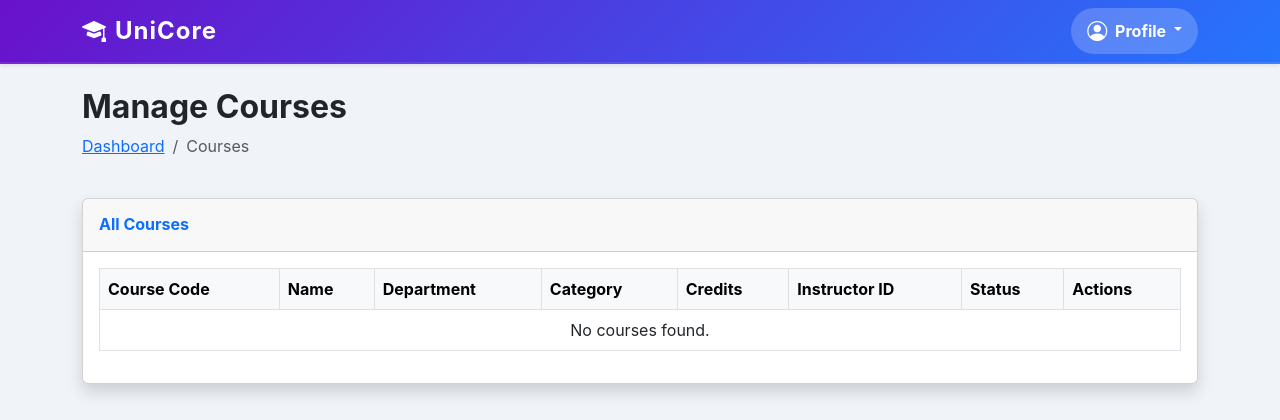
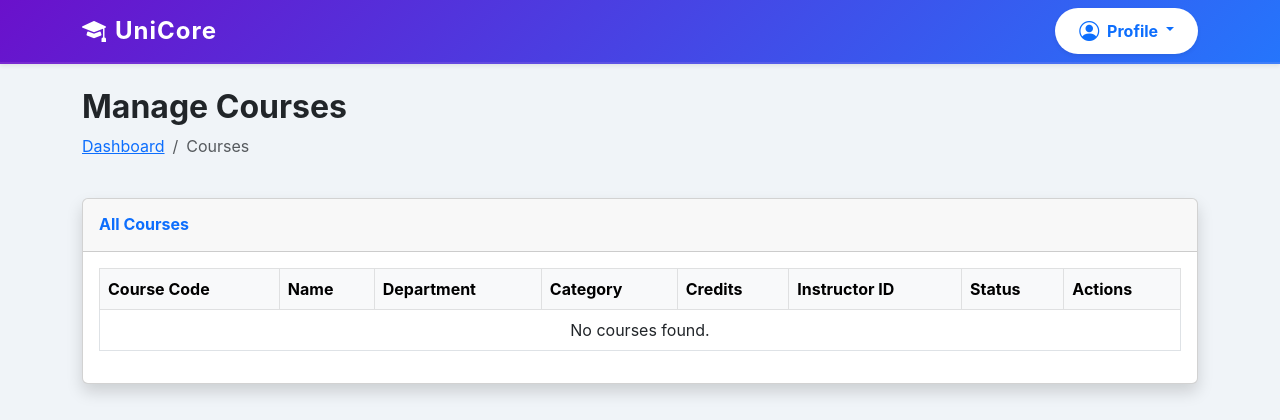
Before and after one commit to MaadhavaM/Online-Course-Registration-System, a Flask app: page /admin/courses in a window 1280 px wide. Shown: the top 420 px of the page. Run offline with Flask 3, Linux system fonts and the light colour scheme; the visitor is signed in with stand-in values (Sample User, id 1); data that the repository does not hold is empty.

Commit message:
initial commit

```diff
--- a/templates/base.html
+++ b/templates/base.html
@@ -25,7 +25,7 @@
                 <ul class="navbar-nav ms-auto">
                     {% if current_user.is_authenticated %}
                         <li class="nav-item dropdown">
-                            <a class="nav-link dropdown-toggle text-white fw-bold px-3 py-2 rounded-pill" style="background: rgba(255,255,255,0.2);" href="#" id="navbarDropdown" role="button" data-bs-toggle="dropdown">
+                            <a class="nav-link dropdown-toggle text-primary bg-white fw-bold px-4 py-2 rounded-pill shadow-sm" href="#" id="navbarDropdown" role="button" data-bs-toggle="dropdown">
                                 <i class="bi bi-person-circle fs-5 me-1 align-middle"></i> <span class="align-middle">Profile</span>
                             </a>
                             <ul class="dropdown-menu dropdown-menu-end">
```
